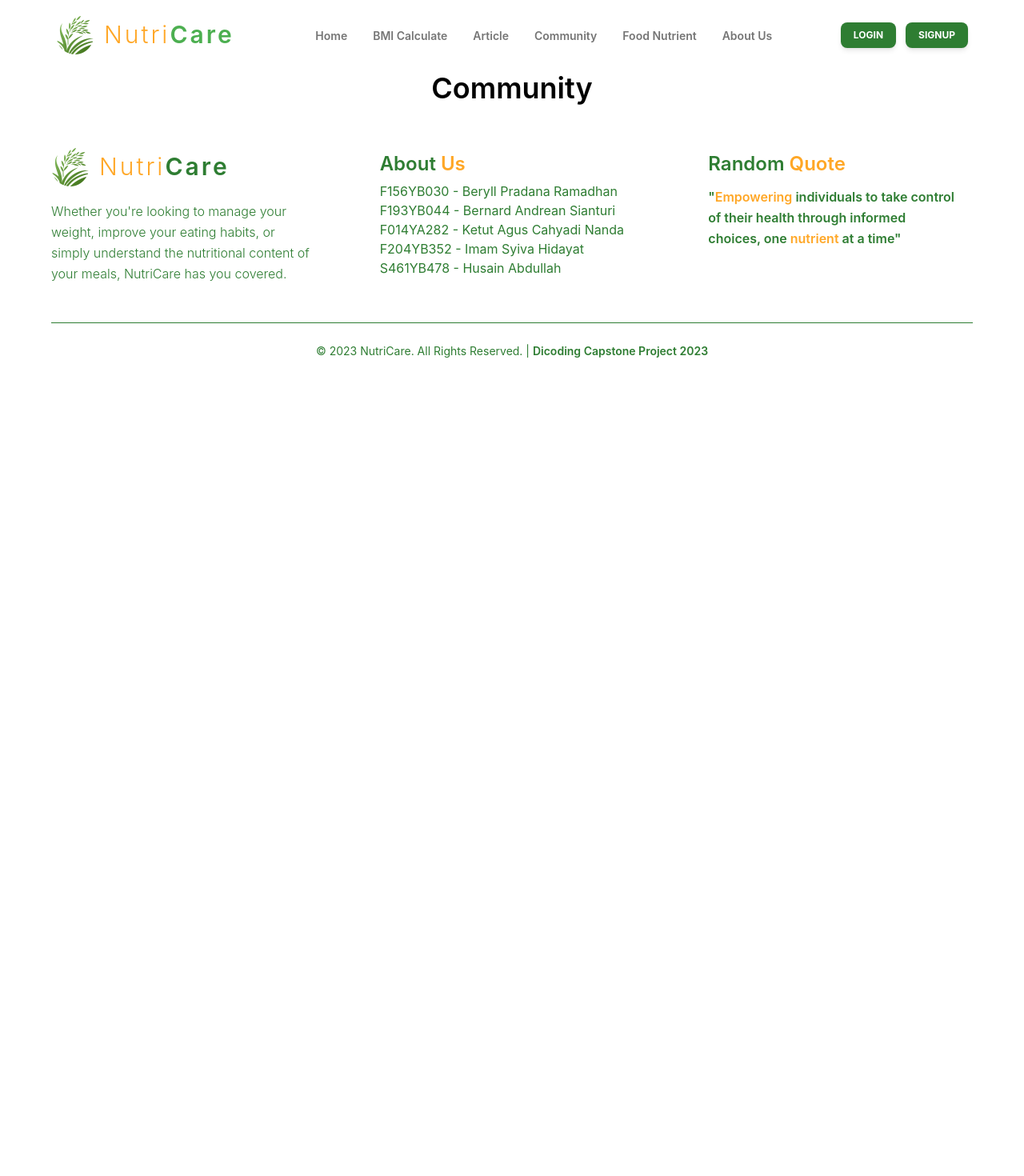
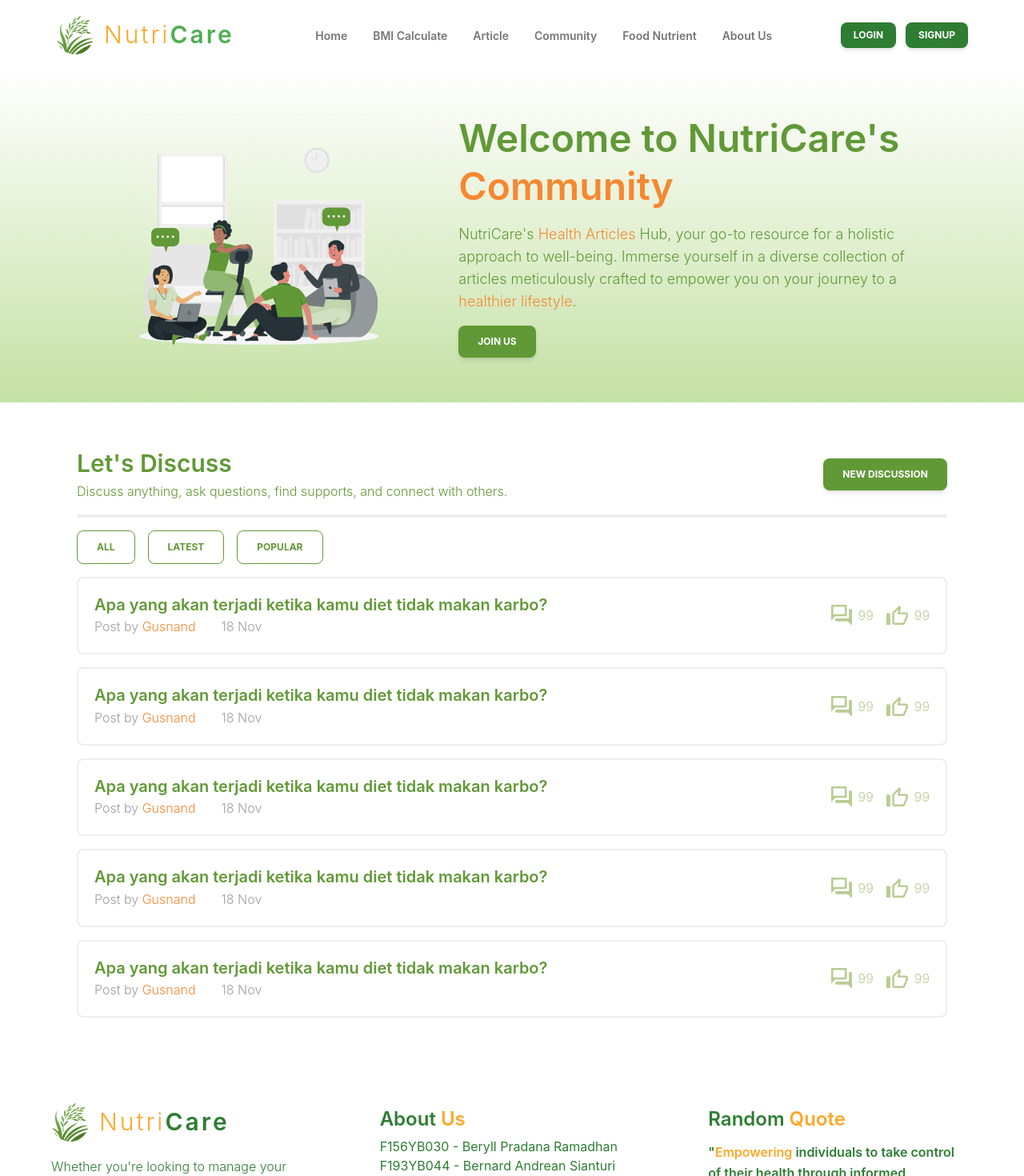
Before and after one commit to beryllwithcode/project-NutriCare, a React (Create React App) app: page /community in a window 1280 px wide. Shown: the top 1470 px of the page at 80% size. Before the commit the page ends 800 px from the top, so only its background shows below. Built offline with nearby package versions, Linux system fonts and the light colour scheme.

Commit message:
making component for Community page

```diff
--- a/src/pages/Community.jsx
+++ b/src/pages/Community.jsx
@@ -1,12 +1,266 @@
-import React from 'react'
-import { Typography } from '@material-tailwind/react'
+import React from "react";
+import { Button, Typography } from "@material-tailwind/react";
+
+const Hero = () => {
+  return (
+    <div className="relative flex bg-gradient-to-b from-white to-light-green-200 justify-center px-10 gap-14 lg:px-24 py-14 text-nutricare-green">
+      <img
+        src="illustration/rafiki.svg"
+        alt="Anatomy"
+        className="h-72 hidden lg:block xl:block"
+      />
+      <div className="max-w-xl">
+        <div>
+          <div>
+            <Typography variant="h1" className="mb-4">
+              Welcome to NutriCare's{" "}
+              <span className="text-nutricare-orange">Community</span>
+            </Typography>
+          </div>
+          <div>
+            <Typography variant="paragraph" className="text-lg">
+              NutriCare's{" "}
+              <span className="text-nutricare-orange">Health Articles</span>{" "}
+              Hub, your go-to resource for a holistic approach to well-being.
+              Immerse yourself in a diverse collection of articles meticulously
+              crafted to empower you on your journey to a{" "}
+              <span className="text-nutricare-orange">healthier lifestyle</span>
+              .
+            </Typography>
+          </div>
+          <div>
+            <div className="mt-4 gap-x-6">
+              <a href="#">
+                <Button className="bg-nutricare-green hover:bg-green-500">
+                  Join Us
+                </Button>
+              </a>
+            </div>
+          </div>
+        </div>
+      </div>
+    </div>
+  );
+};
+
+const Content = () => {
+  return (
+    <div className="relative flex px-10 gap-14 lg:px-24 py-14 text-nutricare-green">
+      <div className="w-screen">
+        <div className="flex justify-between items-center pb-4 border-b-4">
+          <div>
+            <Typography variant="h3">Let's Discuss</Typography>
+            <Typography variant="paragraph">
+              Discuss anything, ask questions, find supports, and connect with
+              others.
+            </Typography>
+          </div>
+          <Button className="bg-nutricare-green h-full">New Discussion</Button>
+        </div>
+        <div className="flex gap-4 my-4">
+          <div>
+            <input
+              class="sr-only peer"
+              type="radio"
+              value="yes"
+              name="sort"
+              id="all"
+            />
+            <label
+              class="flex py-3 px-6 uppercase font-bold text-xs bg-white border border-nutricare-green rounded-lg cursor-pointer focus:outline-none hover:bg-gray-50 peer-checked:bg-nutricare-green peer-checked:text-white"
+              for="all"
+            >
+              All
+            </label>
+          </div>
+          <div>
+            <input
+              class="sr-only peer"
+              type="radio"
+              value="no"
+              name="sort"
+              id="Latest"
+            />
+            <label
+              class="flex py-3 px-6 uppercase font-bold text-xs bg-white border border-nutricare-green rounded-lg cursor-pointer focus:outline-none hover:bg-gray-50 peer-checked:bg-nutricare-green peer-checked:text-white"
+              for="Latest"
+            >
+              Latest
+            </label>
+          </div>
+          <div>
+            <input
+              class="sr-only peer"
+              type="radio"
+              value="no"
+              name="sort"
+              id="Popular"
+            />
+            <label
+              class="flex py-3 px-6 uppercase font-bold text-xs bg-white border border-nutricare-green rounded-lg cursor-pointer focus:outline-none hover:bg-gray-50 peer-checked:bg-nutricare-green peer-checked:text-white"
+              for="Popular"
+            >
+              Popular
+            </label>
+          </div>
+          {/* <Button
+            variant="outlined"
+            className="border-nutricare-green text-nutricare-green hover:bg-nutricare-green focus:bg-nutricare-green focus:text-white hover:text-white"
+          >
+            All
+          </Button>
+          <Button
+            variant="outlined"
+            className="border-nutricare-green text-nutricare-green hover:bg-nutricare-green hover:text-white"
+          >
+            Latest
+          </Button>
+          <Button
+            variant="outlined"
+            className="border-nutricare-green text-nutricare-green hover:bg-nutricare-green hover:text-white"
+          >
+            Popular
+          </Button> */}
+        </div>
+        <div className="flex flex-col gap-4">
+          <div className="p-5 border-2 rounded-lg flex justify-between">
+            <div>
+              <Typography variant="h5">
+                Apa yang akan terjadi ketika kamu diet tidak makan karbo?
+              </Typography>
+              <div className="flex gap-8">
+                <Typography variant="paragraph" className="text-gray-500">
+                  Post by <span className="text-nutricare-orange">Gusnand</span>
+                </Typography>
+                <Typography variant="paragraph" className="text-gray-500">
+                  18 Nov
+                </Typography>
+              </div>
+            </div>
+            <div className="flex gap-4 text-nutricare-greenTuaFade">
+              <div className="flex gap-2 items-center">
+                <img src="/icons/chat-fade.svg" alt="" />
+                <Typography>99</Typography>
+              </div>
+              <div className="flex gap-2 items-center">
+                <img src="/icons/thumb-fade.svg" alt="" />
+                <Typography>99</Typography>
+              </div>
+            </div>
+          </div>
+          <div className="p-5 border-2 rounded-lg flex justify-between">
+            <div>
+              <Typography variant="h5">
+                Apa yang akan terjadi ketika kamu diet tidak makan karbo?
+              </Typography>
+              <div className="flex gap-8">
+                <Typography variant="paragraph" className="text-gray-500">
+                  Post by <span className="text-nutricare-orange">Gusnand</span>
+                </Typography>
+                <Typography variant="paragraph" className="text-gray-500">
+                  18 Nov
+                </Typography>
+              </div>
+            </div>
+            <div className="flex gap-4 text-nutricare-greenTuaFade">
+              <div className="flex gap-2 items-center">
+                <img src="/icons/chat-fade.svg" alt="" />
+                <Typography>99</Typography>
+              </div>
+              <div className="flex gap-2 items-center">
+                <img src="/icons/thumb-fade.svg" alt="" />
+                <Typography>99</Typography>
+              </div>
+            </div>
+          </div>
+          <div className="p-5 border-2 rounded-lg flex justify-between">
+            <div>
+              <Typography variant="h5">
+                Apa yang akan terjadi ketika kamu diet tidak makan karbo?
+              </Typography>
+              <div className="flex gap-8">
+                <Typography variant="paragraph" className="text-gray-500">
+                  Post by <span className="text-nutricare-orange">Gusnand</span>
+                </Typography>
+                <Typography variant="paragraph" className="text-gray-500">
+                  18 Nov
+                </Typography>
+              </div>
+            </div>
+            <div className="flex gap-4 text-nutricare-greenTuaFade">
+              <div className="flex gap-2 items-center">
+                <img src="/icons/chat-fade.svg" alt="" />
+                <Typography>99</Typography>
+              </div>
+              <div className="flex gap-2 items-center">
+                <img src="/icons/thumb-fade.svg" alt="" />
+                <Typography>99</Typography>
+              </div>
+            </div>
+          </div>
+          <div className="p-5 border-2 rounded-lg flex justify-between">
+            <div>
+              <Typography variant="h5">
+                Apa yang akan terjadi ketika kamu diet tidak makan karbo?
+              </Typography>
+              <div className="flex gap-8">
+                <Typography variant="paragraph" className="text-gray-500">
+                  Post by <span className="text-nutricare-orange">Gusnand</span>
+                </Typography>
+                <Typography variant="paragraph" className="text-gray-500">
+                  18 Nov
+                </Typography>
+              </div>
+            </div>
+            <div className="flex gap-4 text-nutricare-greenTuaFade">
+              <div className="flex gap-2 items-center">
+                <img src="/icons/chat-fade.svg" alt="" />
+                <Typography>99</Typography>
+              </div>
+              <div className="flex gap-2 items-center">
+                <img src="/icons/thumb-fade.svg" alt="" />
+                <Typography>99</Typography>
+              </div>
+            </div>
+          </div>
+          <div className="p-5 border-2 rounded-lg flex justify-between">
+            <div>
+              <Typography variant="h5">
+                Apa yang akan terjadi ketika kamu diet tidak makan karbo?
+              </Typography>
+              <div className="flex gap-8">
+                <Typography variant="paragraph" className="text-gray-500">
+                  Post by <span className="text-nutricare-orange">Gusnand</span>
+                </Typography>
+                <Typography variant="paragraph" className="text-gray-500">
+                  18 Nov
+                </Typography>
+              </div>
+            </div>
+            <div className="flex gap-4 text-nutricare-greenTuaFade">
+              <div className="flex gap-2 items-center">
+                <img src="/icons/chat-fade.svg" alt="" />
+                <Typography>99</Typography>
+              </div>
+              <div className="flex gap-2 items-center">
+                <img src="/icons/thumb-fade.svg" alt="" />
+                <Typography>99</Typography>
+              </div>
+            </div>
+          </div>
+        </div>
+      </div>
+    </div>
+  );
+};
 
 function Community() {
   return (
-    <Typography variant='h2' className='text-center'>
-      Community
-    </Typography>
-  )
+    <>
+      <Hero />
+      <Content />
+    </>
+  );
 }
 
-export default Community
+export default Community;
```
